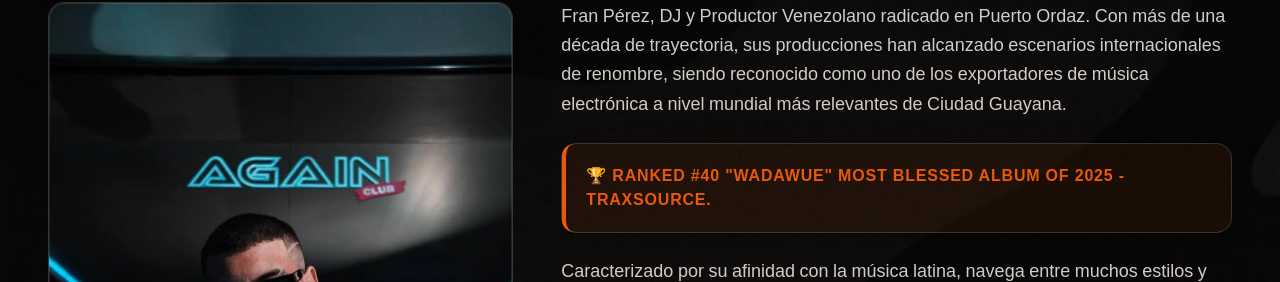
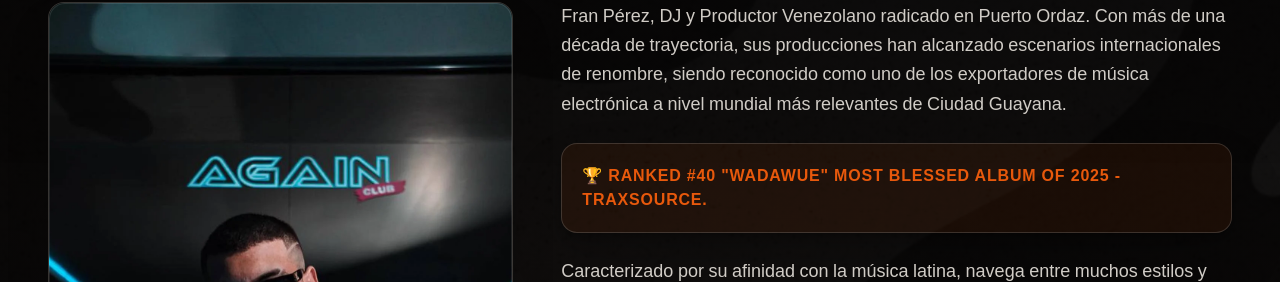
Before and after one commit to lyonproducer/frank-perez-landing, a Next.js app: page / in a window 1280 px wide. Shown: the part 1124-1406 px from the top of the page. Built offline with nearby package versions, Linux system fonts and the light colour scheme; no server answers.

Commit message:
fix: remove duplicate public icon to resolve route conflict

```diff
--- a/app/_components/sections/bio.tsx
+++ b/app/_components/sections/bio.tsx
@@ -101,7 +101,7 @@
                         animated={true}
                         colors={["#e8590c", "#f97316", "#7a2e12"]}
                       >
-                        <div className="rounded-xl border-l-4 border-orange-brand p-5 text-sm font-bold uppercase tracking-wider text-orange-brand sm:text-base">
+                        <div className="rounded-xl p-5 text-sm font-bold uppercase tracking-wider text-orange-brand sm:text-base">
                           🏆 {paragraph}
                         </div>
                       </BorderGlow>
--- a/app/_components/sections/navbar.tsx
+++ b/app/_components/sections/navbar.tsx
@@ -99,7 +99,7 @@
           openMenuButtonColor="#000"
           changeMenuColorOnOpen={true}
           colors={["#7a2e12", "#e8590c"]}
-          logoUrl="/media/logos/fran-perez-logo-linear-red.webp"
+          logoUrl="/media/logos/fran-perez-logo-linear.webp"
           accentColor="#e8590c"
           isFixed={true}
         />
```
Also changed, not shown: public/icon.png (deleted), public/media/fran-perez-logo.svg (deleted).
